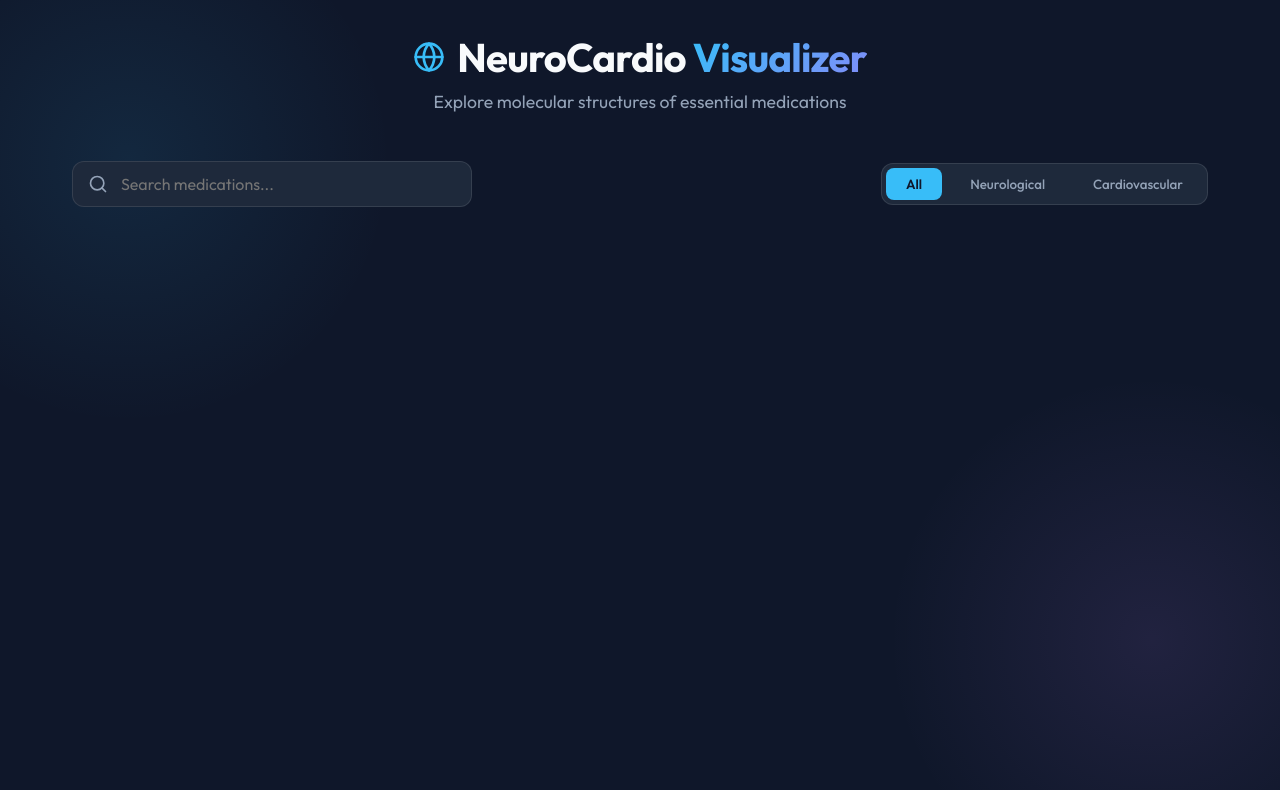
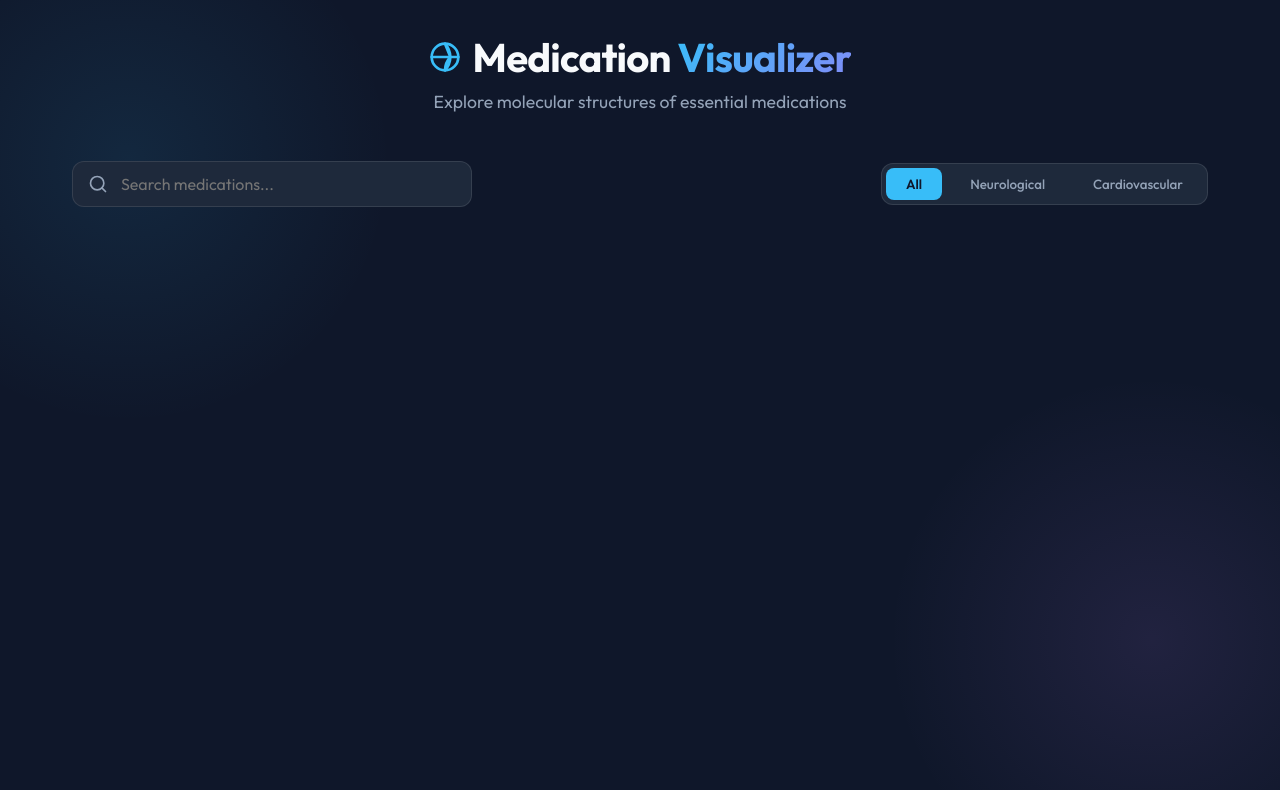
Before and after one commit to gnahum12345/med-visualizer, a plain HTML site: page index.html in a window 1280 px wide. Drawn offline with nearby package versions, Linux system fonts and the light colour scheme; no server answers.

Commit message:
indexing path

```diff
--- a/index.html
+++ b/index.html
@@ -6,7 +6,7 @@
     <meta name="viewport" content="width=device-width, initial-scale=1.0">
     <script src="https://code.jquery.com/jquery-3.6.0.min.js"></script>
     <script src="https://cdnjs.cloudflare.com/ajax/libs/3Dmol/2.0.4/3Dmol-min.js"></script>
-    <title>NeuroCardio MedVisualizer</title>
+    <title>Medication Visualizer</title>
     <link rel="preconnect" href="https://fonts.googleapis.com">
     <link rel="preconnect" href="https://fonts.gstatic.com" crossorigin>
     <link href="https://fonts.googleapis.com/css2?family=Outfit:wght@300;400;500;600;700&display=swap" rel="stylesheet">
@@ -21,11 +21,10 @@
                     stroke-linecap="round" stroke-linejoin="round">
                     <path d="M12 22c5.523 0 10-4.477 10-10S17.523 2 12 2 2 6.477 2 12s4.477 10 10 10z"></path>
                     <path d="M2 12h20"></path>
-                    <path
-                        d="M12 2a15.3 15.3 0 0 1 4 10 15.3 15.3 0 0 1-4 10 15.3 15.3 0 0 1-4-10 15.3 15.3 0 0 1 4-10z">
+                    <path d="M12 2a15.3 15.3 0 0 1 4 10 15.3 15.3 0 0 1-4 10 15.3 15.3 0 0 1 4-10z">
                     </path>
                 </svg>
-                <h1>NeuroCardio <span class="highlight">Visualizer</span></h1>
+                <h1>Medication <span class="highlight">Visualizer</span></h1>
             </div>
             <p class="subtitle">Explore molecular structures of essential medications</p>
         </header>
--- a/style.css
+++ b/style.css
@@ -1103,6 +1103,7 @@ header {
     width: 100% !important;
     height: 100% !important;
 }
+
 /* Panel Tabs */
 .panel-tabs {
     display: flex;
@@ -1286,5 +1287,7 @@ header {
 }
 
 @keyframes spin {
-    to { transform: rotate(360deg); }
+    to {
+        transform: rotate(360deg);
+    }
 }
```
Also changed, not shown: script.js (line endings or trailing spaces).
